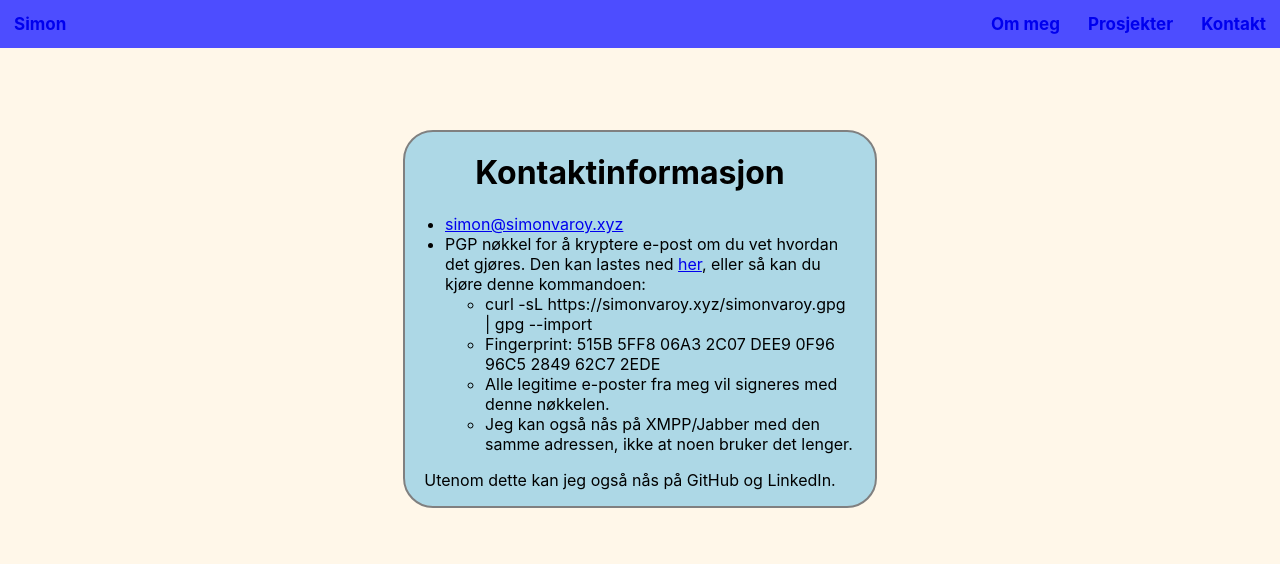
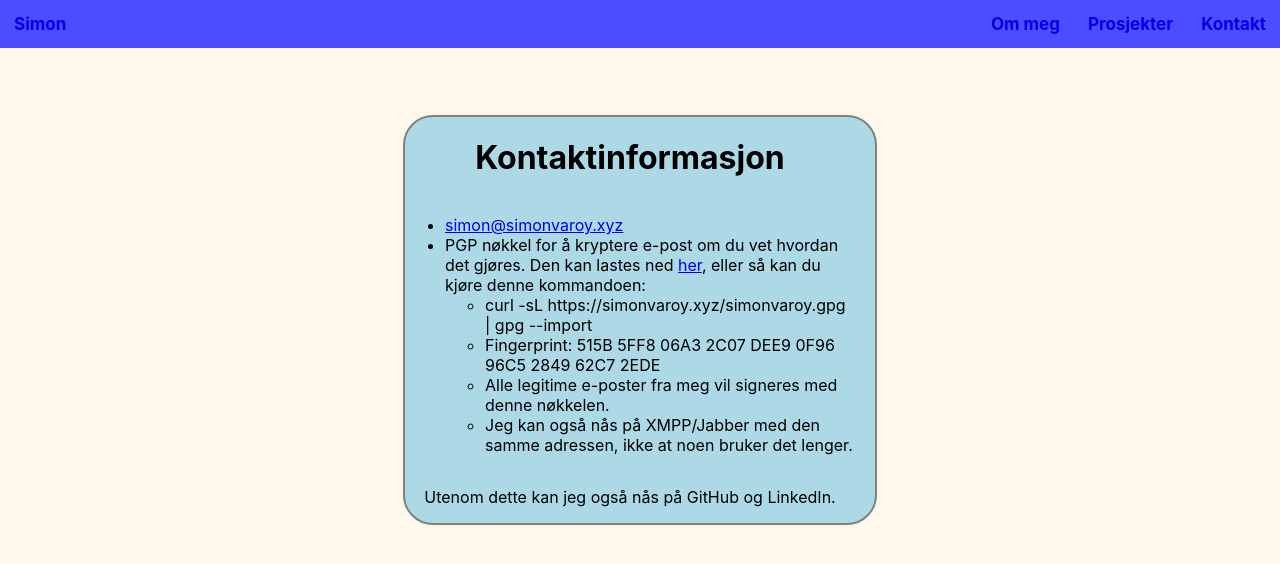
Before and after one commit to SimonVaroy/portfolio, a React (Create React App) app: page /kontakt in a window 1280 px wide. Shown: the top 564 px of the page. Built offline with nearby package versions, Linux system fonts and the light colour scheme.

Commit message:
some flexbox changes

```diff
--- a/src/App.css
+++ b/src/App.css
@@ -55,10 +55,13 @@ nav{
 }
 
 .contact {
-  height: 100%;
+  border: 2px grey solid;
+  display: flex;
+  flex-direction: column;
+  justify-content: center;
+  align-items: center;
   margin: 0 auto;
-  margin-top: 130px;
-  border: 2px grey solid;
+  margin-top: 115px;
   background-color: lightblue;
   width: 450px;
   border-radius: 30px;
--- a/src/App.jsx
+++ b/src/App.jsx
@@ -1,6 +1,6 @@
 import LandingPage from "./pages/LandingPage"
 import './App.css';
-import Footer from "./components/Footer";
+// import Footer from "./components/Footer";
 
 function App() {
   return (
@@ -8,6 +8,6 @@ function App() {
       <LandingPage />
     </div>
   );
-}
+};
 
 export default App;
```
